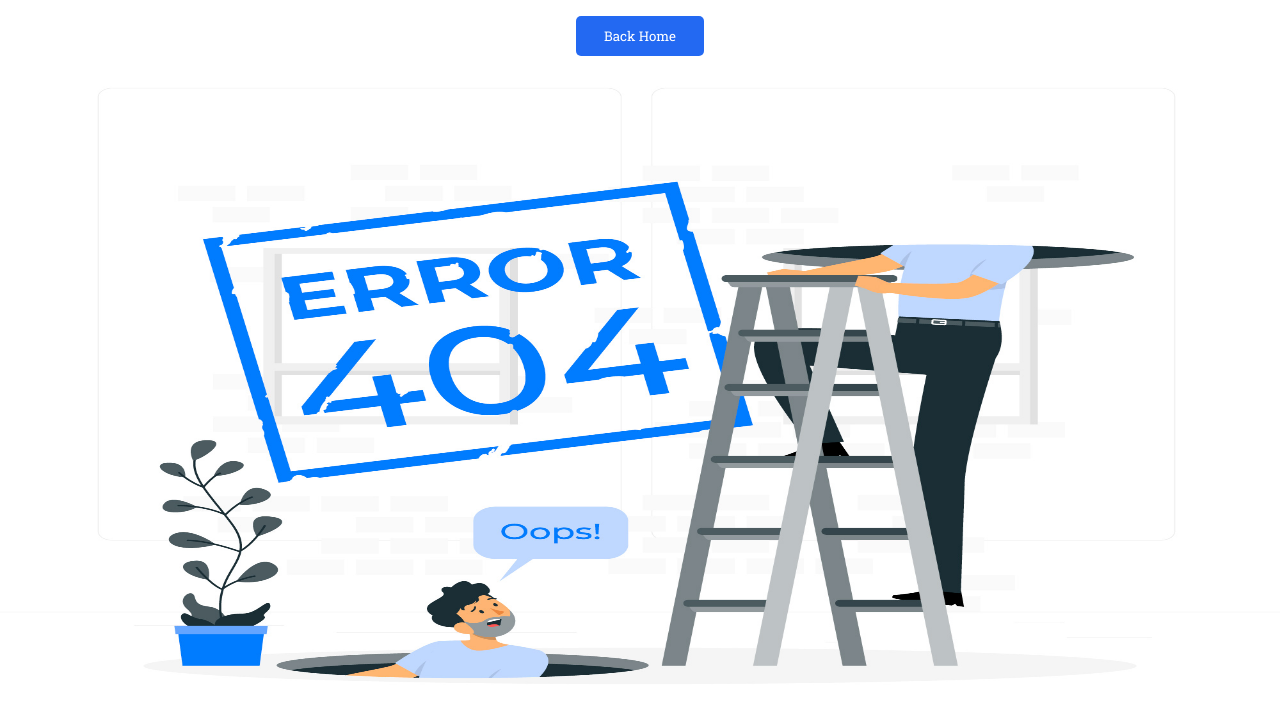
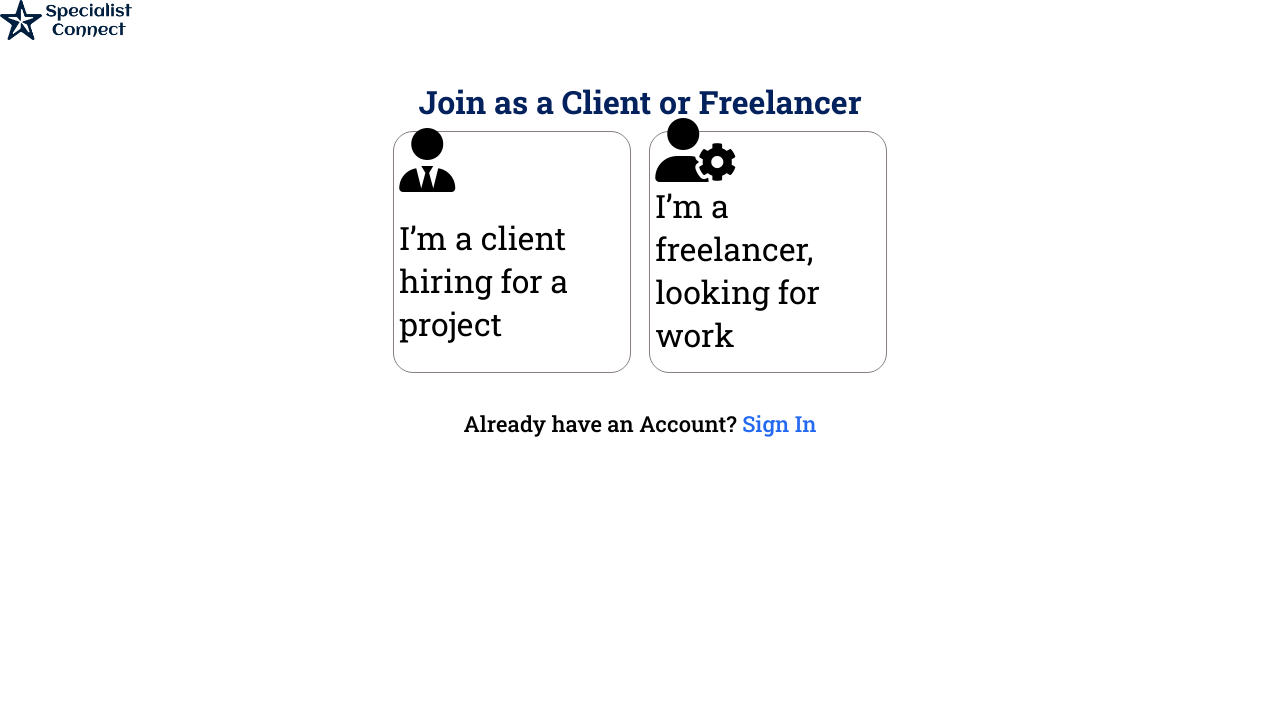
Before and after one commit to Sheilla-Chomba/SpecialistConnect, an Angular app in the folder Frontend/SpecialistConnect/: page /register-as in a window 1280 px wide. Shown: the top 718 px of the page. Built offline with nearby package versions, Linux system fonts and the light colour scheme.

Commit message:
Register-as complete

```diff
--- a/Frontend/SpecialistConnect/src/app/app.routes.ts
+++ b/Frontend/SpecialistConnect/src/app/app.routes.ts
@@ -4,10 +4,12 @@ import { SpecRegisterComponent } from './components/Specialist/spec-register/spe
 import { UserRegisterComponent } from './components/User/user-register/user-register.component';
 import { NotFoundComponent } from './components/Shared Stuff/not-found/not-found.component';
 import { LandingComponent } from './components/Shared Stuff/landing/landing.component';
+import { RegisterAsComponent } from './components/Shared Stuff/register-as/register-as.component';
 
 export const routes: Routes = [
   { path: '', component: LandingComponent },
   { path: 'login', component: LoginComponent },
+  { path: 'register-as', component:RegisterAsComponent},
   { path: 'register-spec', component: SpecRegisterComponent },
   { path: 'register-user', component: UserRegisterComponent },
   { path: '**', component: NotFoundComponent },
--- a/Frontend/SpecialistConnect/src/app/components/Shared Stuff/landing/landing.component.html
+++ b/Frontend/SpecialistConnect/src/app/components/Shared Stuff/landing/landing.component.html
@@ -1,2 +1,2 @@
 <app-navbar></app-navbar>
-<!-- <app-footer></app-footer> -->
+<app-footer></app-footer>
--- a/Frontend/SpecialistConnect/src/app/components/Shared Stuff/login/login.component.css
+++ b/Frontend/SpecialistConnect/src/app/components/Shared Stuff/login/login.component.css
@@ -41,6 +41,7 @@
 .google-cont a {
   color: #2369f2;
   cursor: pointer;
+  text-decoration: none;
 }
 .google-cont a:hover {
   color: #03215c;
--- a/Frontend/SpecialistConnect/src/app/components/Shared Stuff/login/login.component.html
+++ b/Frontend/SpecialistConnect/src/app/components/Shared Stuff/login/login.component.html
@@ -12,7 +12,7 @@
             </div>
             <div class="google-cont">
                 <p>Dont have an Account?
-                    <a>Join Here</a>
+                    <a routerLink="/register-as">Join Here</a>
                 </p>
             </div>
             <div class="google-icon">
--- a/Frontend/SpecialistConnect/src/app/components/Shared Stuff/login/login.component.ts
+++ b/Frontend/SpecialistConnect/src/app/components/Shared Stuff/login/login.component.ts
@@ -1,9 +1,10 @@
 import { Component } from '@angular/core';
+import { RouterLink } from '@angular/router';
 
 @Component({
   selector: 'app-login',
   standalone: true,
-  imports: [],
+  imports: [RouterLink],
   templateUrl: './login.component.html',
   styleUrl: './login.component.css'
 })
--- /dev/null
+++ b/Frontend/SpecialistConnect/src/app/components/Shared Stuff/register-as/register-as.component.css
@@ -0,0 +1,82 @@
+.main{
+    height: 100vh;
+    width: 100vw;
+    display: flex;
+    flex-direction: column;
+}
+.logo{
+    height: 10vh;
+    width: 100%;
+    display: flex;
+    justify-content: start;
+}
+.logo-pic{
+    height: 50%;
+}
+.content{
+    min-height: 60%;
+    max-height: max-content;
+    width: 100%;
+    display: flex;
+    flex-direction: column;
+    align-items: center;
+}
+.cont-title{
+    color: #03215c;
+}
+.cont-boxes{
+    min-height: 50%;
+    max-height: max-content;
+    width: 40%;
+    display: flex;
+    justify-content: space-around;
+    flex-wrap: wrap;
+    margin-top: 1vh;
+}
+.client-box,.freelance-box{
+    height: 100%;
+    width: 45%;
+    border-radius: 20px;
+    display: flex;
+    flex-direction: column;
+    justify-content: space-around;
+    font-size: 32px;
+    padding-left: 1%;
+    border: 1px solid #877e7e;
+    cursor: pointer;
+}
+.client-box:hover,.freelance-box:hover{
+    color: #2369f2;
+    box-shadow: 4px 4px 2px gray;
+    height: 105%;
+    width: 48%;
+}
+.cont-account{
+    margin-top: 3%;
+    font-size: 22px;
+    font-weight: 500;
+}
+.cont-account a{
+    text-decoration: none;
+    color: #2369f2;
+    cursor: pointer;
+}
+.cont-account a:hover{
+    color: #03215c;
+}
+
+@media (max-width:768px) {
+    .cont-boxes{
+        width: 90%;
+    }
+}
+@media (max-width:425px) {
+    .client-box,.freelance-box{
+        width: 100%;
+        height: 45%;
+        font-size: 22px;
+    }
+    .logo{
+        justify-content: center;
+    }
+}
--- /dev/null
+++ b/Frontend/SpecialistConnect/src/app/components/Shared Stuff/register-as/register-as.component.html
@@ -0,0 +1,32 @@
+<div class="main">
+    <div class="logo">
+        <img src="../../../../assets/Logo.png" alt="" class="logo-pic">
+    </div>
+    <div class="content">
+        <div class="cont-title">
+           <h1>Join as a Client or Freelancer</h1>
+        </div>
+        <div class="cont-boxes">
+            <div class="client-box" routerLink="/register-user">
+                <i class="fa-solid fa-user-tie fa-2xl"></i>
+                <p>
+                    I’m a client hiring for a project
+                </p>
+            </div>
+            <div class="freelance-box" routerLink="/register-spec">
+                <i class="fa-solid fa-user-gear fa-2xl"></i>
+                <p>
+                    I’m a freelancer, looking for work
+                </p>
+            </div>
+
+        </div>
+        <div class="cont-account">
+            <p>
+                Already have an Account?
+                <a routerLink="/login">Sign In</a>
+            </p>
+        </div>
+
+    </div>
+</div>
```
Also changed, not shown: Frontend/SpecialistConnect/src/app/components/Shared Stuff/register-as/register-as.component.ts (added, +13 -0 lines), 1 other file (tests, documents, lock files or other folders).
